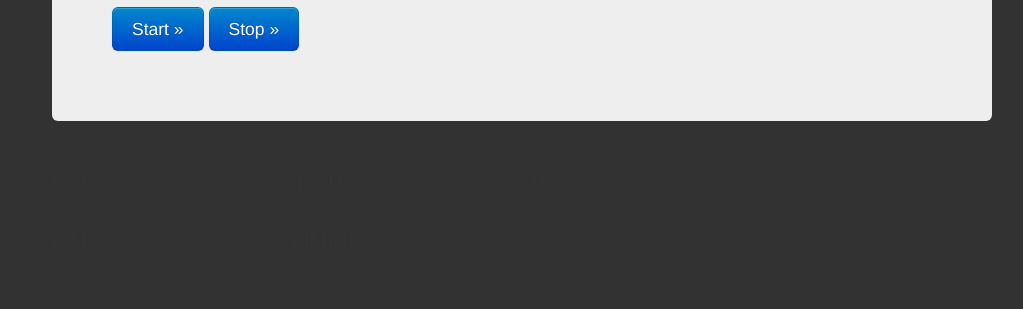
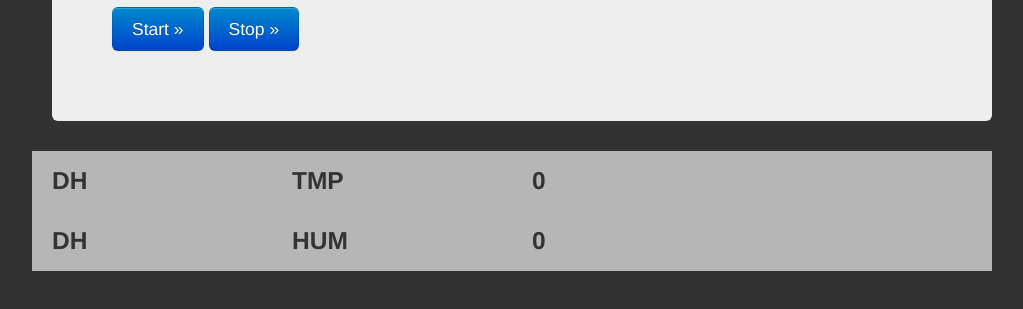
Before and after one commit to rosterloh/EVE-node, a website: page static/index.html in a window 1280 px wide. Shown: the part 163-472 px from the top of the page, without its empty margins (118-1141 px from the left). Drawn offline with Linux system fonts and the light colour scheme.

Commit message:
Modified index.html

```diff
--- a/static/index.html
+++ b/static/index.html
@@ -21,7 +21,7 @@
             <a class="btn btn-primary btn-large" ng-click="stopAnimation()">Stop &raquo;</a></p>
         </div><!-- .hero-unit -->
 
-        <div ng-repeat="node in nodes" class="row" >
+        <div ng-repeat="node in nodes" class="row" style="background-color:#B6B6B6">
             <div class="span3"><h3>{{node.id}}</h3></div>
             <div class="span3"><h3>{{node.type}}</h3></div>
             <div class="span3"><h3>{{node.value}}</h3></div>
```
